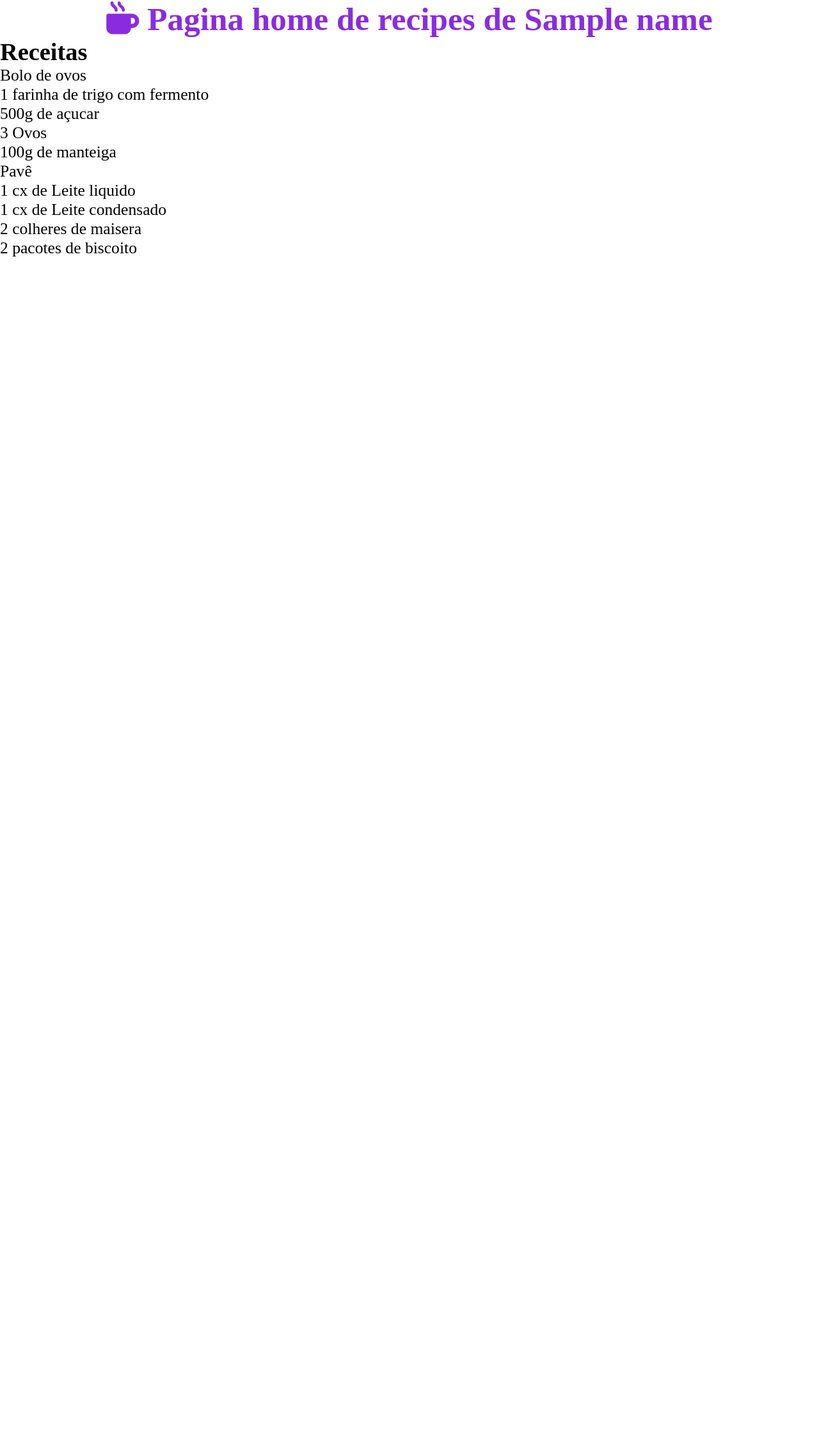
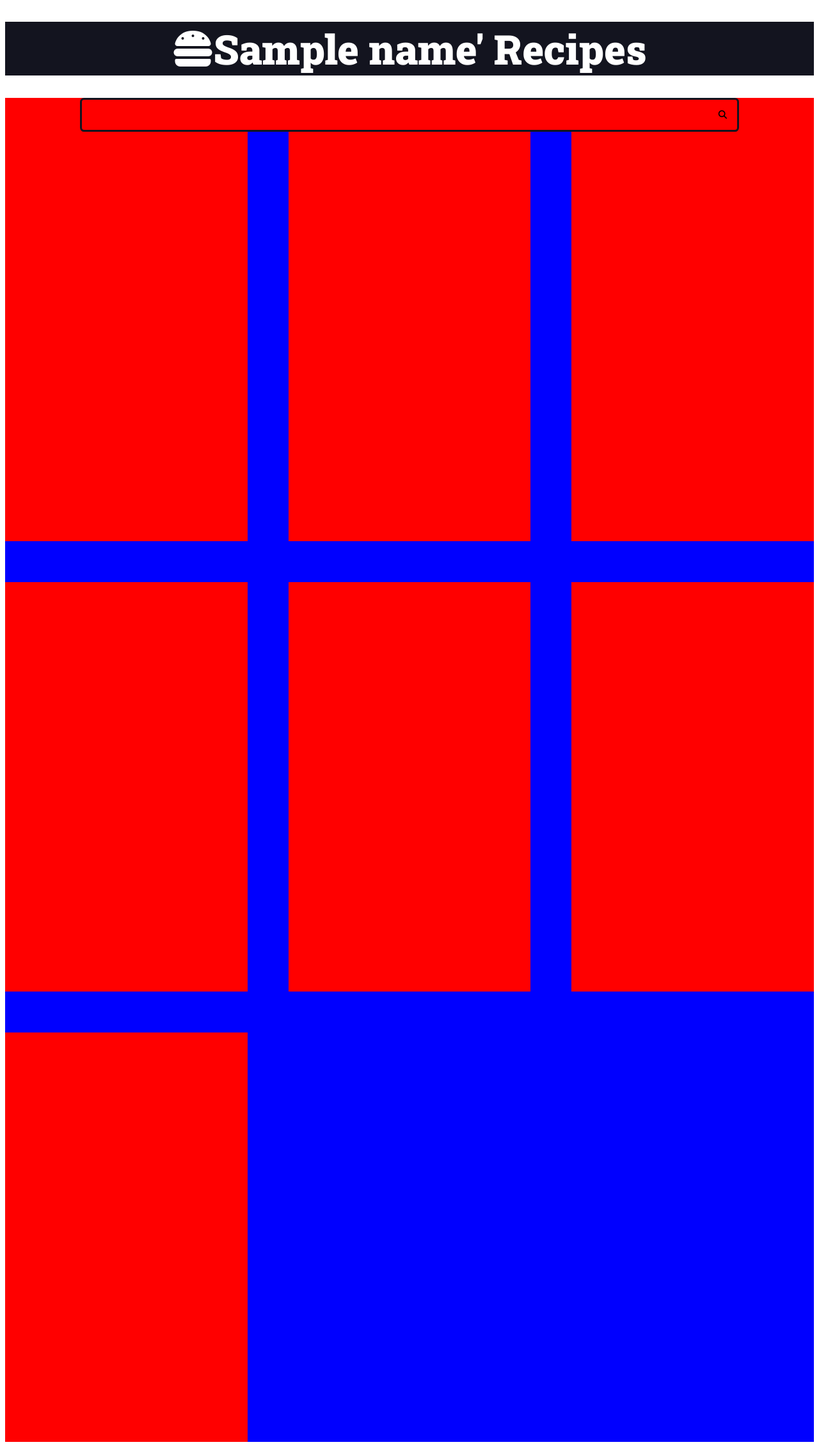
Before and after one commit to Edsondomingos/django-r1, a Python web app: template recipes/templates/recipes/pages/home.htm in a window 1280 px wide. Shown: the whole page at 64% size. Before the commit the page ends 401 px from the top, so only its background shows below. Run offline with Jinja, Linux system fonts and the light colour scheme; the template is opened without the code that fills it: most values are stand-ins (such as "Sample title", 1, 10 or a date in 2020).

Commit message:
Falta ajutar estilos

```diff
--- a/recipes/templates/recipes/pages/home.htm
+++ b/recipes/templates/recipes/pages/home.htm
@@ -1,8 +1,9 @@
 {% include 'recipes/partials/head.htm' %}
 <body>
-    <h1><i class="fa-solid fa-mug-hot"></i> Pagina home de recipes de {{ name }}</h1>
+    <!-- <h1><i class="fa-solid fa-mug-hot"></i> Pagina home de recipes de {{ name }}</h1> -->
 
-    <main>
+
+    <!-- <main>
         <ol>
             <h2>Receitas</h2>
             <li>Bolo de ovos</li>
@@ -20,6 +21,22 @@
                 <li>2 pacotes de biscoito</li>
             </ul>
         </ol>
+    </main> -->
+
+    {% include 'recipes/partials/header.htm' %}
+
+    {% include 'recipes/partials/search.htm' %}
+
+    <main class="main-content-container">
+        <div class="main-content main-content-list container">
+            <div class="temp"></div>
+            <div class="temp"></div>
+            <div class="temp"></div>
+            <div class="temp"></div>
+            <div class="temp"></div>
+            <div class="temp"></div>
+            <div class="temp"></div>
+        </div>
     </main>
 </body>
 </html>
--- a/recipes/templates/recipes/partials/head.htm
+++ b/recipes/templates/recipes/partials/head.htm
@@ -9,22 +9,137 @@
     <link rel="stylesheet" href="https://cdnjs.cloudflare.com/ajax/libs/font-awesome/6.2.1/css/brands.min.css" integrity="sha512-G/T7HQJXSeNV7mKMXeJKlYNJ0jrs8RsWzYG7rVACye+qrcUhEAYKYzaa+VFy6eFzM2+/JT1Q+eqBbZFSHmJQew==" crossorigin="anonymous" referrerpolicy="no-referrer" />
     <link rel="stylesheet" href="https://cdnjs.cloudflare.com/ajax/libs/font-awesome/6.2.1/css/solid.min.css" integrity="sha512-6mc0R607di/biCutMUtU9K7NtNewiGQzrvWX4bWTeqmljZdJrwYvKJtnhgR+Ryvj+NRJ8+NnnCM/biGqMe/iRA==" crossorigin="anonymous" referrerpolicy="no-referrer" />
     <link rel="icon" href="prato.png" type="image/png">
+    <link rel="preconnect" href="https://fonts.googleapis.com"><link rel="preconnect" href="https://fonts.gstatic.com" crossorigin><link href="https://fonts.googleapis.com/css2?family=Roboto+Slab:wght@900&display=swap" rel="stylesheet">
     <style>
+        :root {
+            --color-primary: #269fe6;
+            --color-primary-hover: #2086c2;
+            --color-primary-dark: #13141f;
+            --color-primary-dark-hover: #212336;
+            --color-primary-light: #d4ecfa;
+            --color-primary-light-hover: #bdd8e7;
 
-        * {
-            padding: 0;
-            margin: 0;
-            box-sizing: 0;
-        }
-        html {
-            font-size: 62,5%;
+            --color-white: #fff;
+            --color-black: #000;
+
+            --color-dark-text: #444;
+            --color-info-light: #cce5ff;
+            --color-debug-light: #cce5ff;
+            --color-success-light: #d4edda;
+            --color-alert-light: #fff3cd;
+            --color-warning-light: #fff3cd;
+            --color-error-light: #f8d7da;
+
+            --color-info-dark: #4d86c4;
+            --color-debug-dark: #4d86c4;
+            --color-success-dark: #4a9c5d;
+            --color-alert-dark: #927f40;
+            --color-warning-dark: #927f40;
+            --color-error-dark: #da525d;
+
+            --color-gray-0: #f9f9f9;
+            --color-gray-1: #e0e0e0;
+            --color-gray-2: #c7c7c7;
+            --color-gray-3: #aeaeae;
+            --color-gray-4: #959595;
+            --color-gray-5: #7d7d7d;
+            --color-gray-6: #646464;
+            --color-gray-7: #4b4b4b;
+            --color-gray-8: #323232;
+            --color-gray-9: #191919;
+
+            --font-primary: sans-serif;
+            --font-headings: 'Roboto Slab', serif;
+
+            --spacing-gutter-medium: 3rem;
+            --spacing-gutter-large: 4rem;
         }
         body {
             font-size: 1.6rem;
+            font-family: var(--font-primary);
+        }
+        h1,h2,h3,h4,h5,h6 {
+            font-family: var(--font-headings);
+        }
+        .container {
+            max-width: 144rem;
+            background: red;
+            margin: 0 auto;
+        }
+        .main-header-container {
+            background: var(--color-primary-dark);
+        }
+        .main-logo {
+            font-size: 4rem;
+            color: var(--color-white);
+            text-decoration: none;
+            display: flex;
+            flex-flow: row nowrap;
+            align-items: center;
+            justify-content: center;
+            width: fit-content;
+            margin: 0 auto;
+        }
+        .search-form {
+            border: 0.2rem solid var(--color-primary-dark);
+            max-width: 64rem;
+            margin: 0 auto;
+            border-radius: 0.4rem;
+            position: relative;
+            transition: all 300ms ease-in-out;
+        }
+        .search-input,
+        .search-button {
+            border: none;
+            background: none;
+            outline: none;
+            padding: 1rem;
+            transition: all 300ms ease-in-out;
+        }
+        .search-input {
+            width: 100%;
+            padding-right: 3rem;
+        }
+        .search-button {
+            position: absolute;
+            top: 0;
+            right: 0;
+        }
+        .search-button:focus {
+            outline: 1px solid var(--color-primary);
+            background: rgba(0, 0, 0, 0.05);
+        }
+        .search-form:focus-within {
+            border-color: var(--color-primary);
+            background: var(--color-white);
+        }
+        .search-form:focus-within .search-button {
+            color: var(--color-primary);
+        }
+        .main-content {
+            background: blue;
+            padding-top: 0;
+        }
+        .temp {
+            height: 40rem;
+            background-color: red;
+        }
+        .main-content-list {
+            display: grid;
+            grid-template-columns: repeat(auto-fit, minmax(340px, 1fr));
+            gap: var(--spacing-gutter-large);
+        }
+        /* * {
+            padding: 0;
+            margin: 0;
+            box-sizing: border-box;
+        } */
+        /* html {
+            font-size: 62,5%;
         }
         h1 {
             text-align: center;
             color: blueviolet;
-        }
+        }   */
     </style>
 </head>
--- /dev/null
+++ b/recipes/templates/recipes/partials/header.htm
@@ -0,0 +1,10 @@
+<header class="main-header-container">
+    <div class="main-header-container">
+        <h1>
+            <a href="" class="main-logo">
+                <i class="fa-solid fa-burger"></i>
+                <span>{{ name }}' Recipes</span>
+            </a>
+        </h1>
+    </div>
+</header>
--- /dev/null
+++ b/recipes/templates/recipes/partials/search.htm
@@ -0,0 +1,8 @@
+<div class="search-container">
+    <div class="container">
+        <form action="" class="search-form">
+            <input type="search" class="search-input" name="search">
+            <button type="submit" class="search-button"><i class="fas fa-search"></i></button>
+        </form>
+    </div>
+</div>
```
